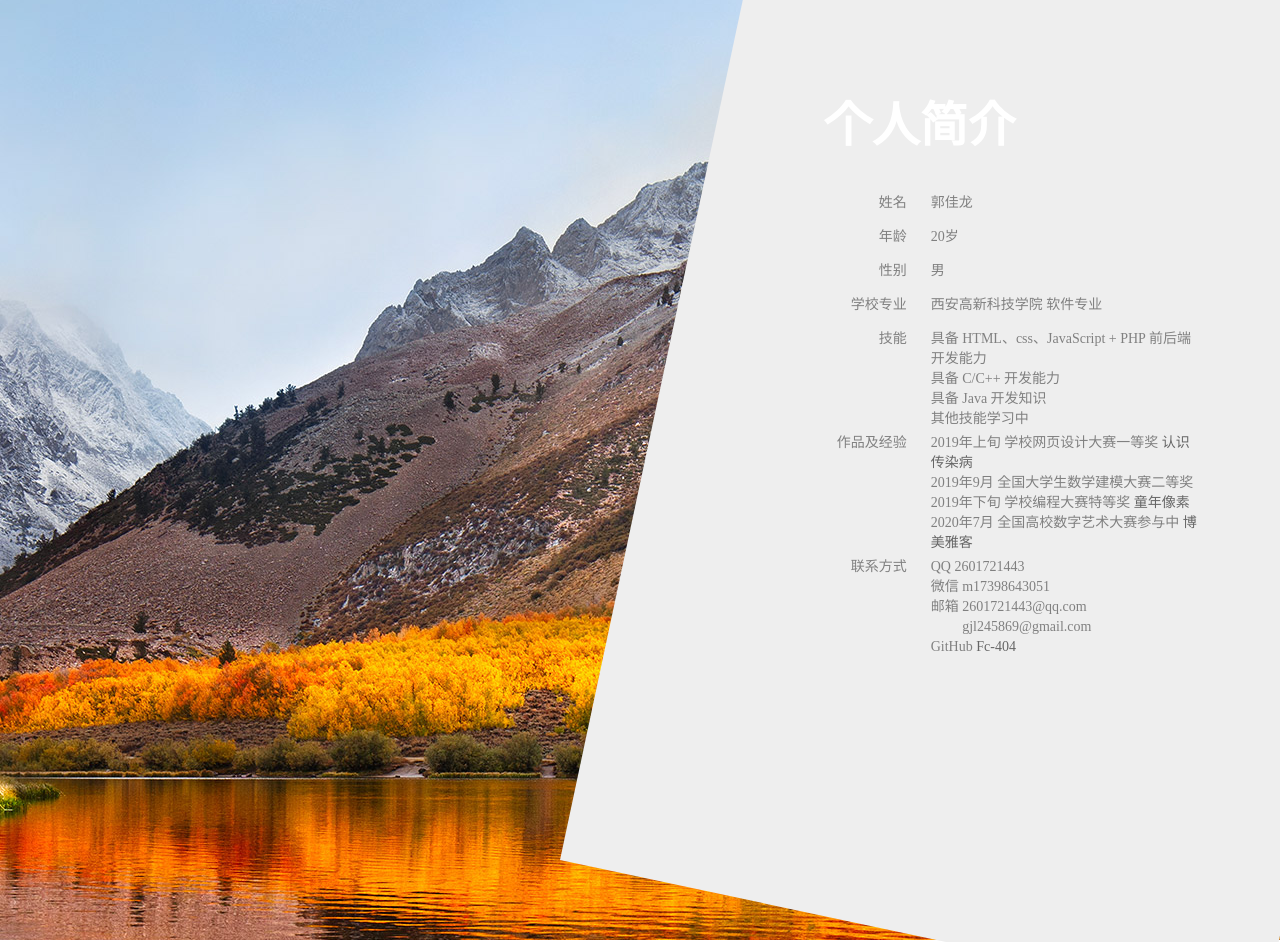
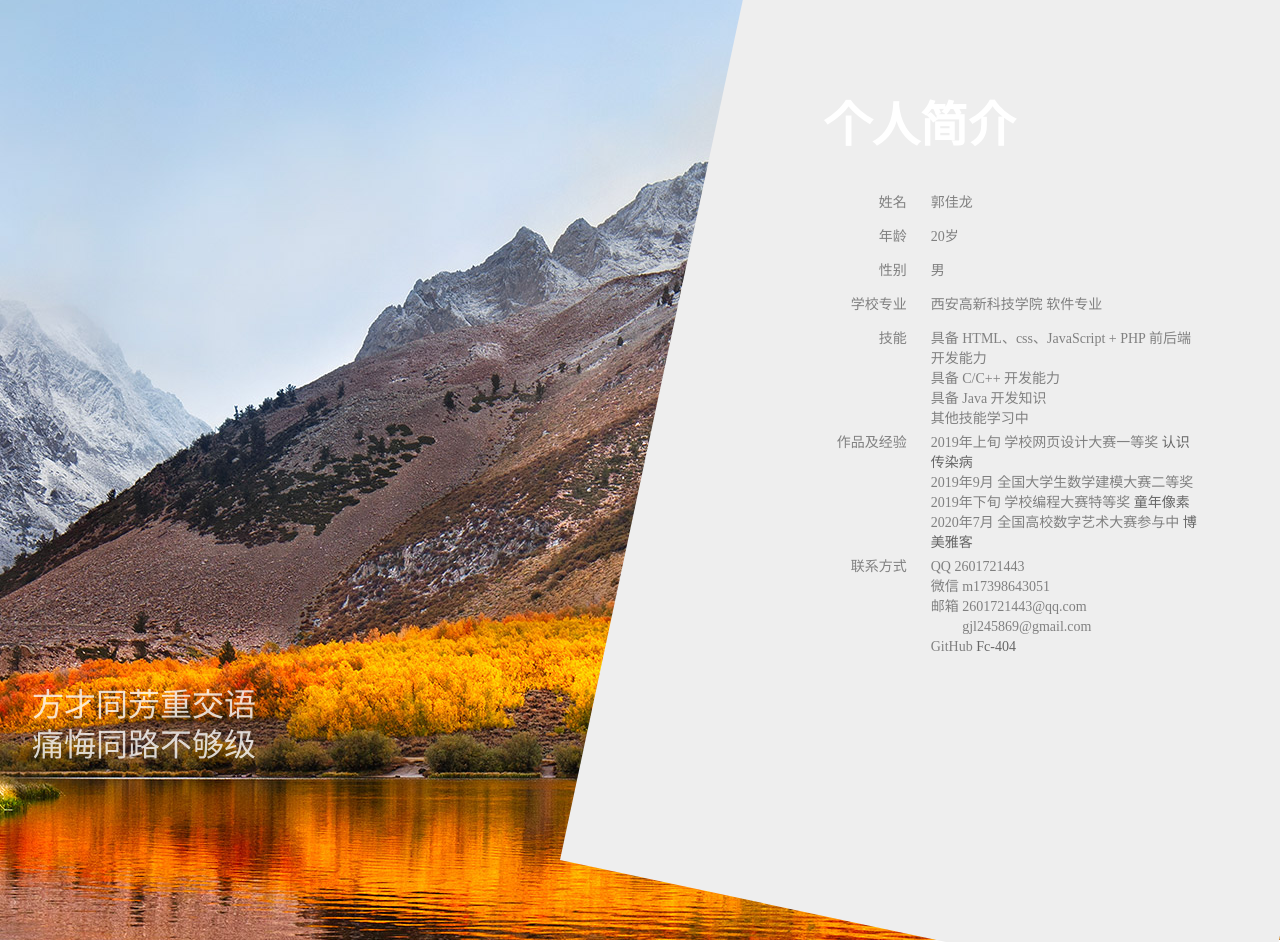
Before and after one commit to Fc-404/Fc-404.github.io, a plain HTML site: page module/resume/resume.html in a window 1280 px wide. Shown: the top 942 px of the page. Drawn offline with Linux system fonts and the light colour scheme.

Commit message:
add 'deepword'

```diff
--- a/module/resume/resume.html
+++ b/module/resume/resume.html
@@ -9,6 +9,10 @@
 <body>
 	<div id="bg">
 		<img src="./img_bg.jpg" data-bg-position-x="0" data-bg-position-y="0">
+		<p id="bg-deepword">
+			方才同芳重交语<br>
+			痛悔同路不够级
+		</p>
 	</div>
 	<div id="info-bg">
 		<div id="info-text">
--- a/module/resume/rusume.css
+++ b/module/resume/rusume.css
@@ -25,6 +25,16 @@ body {
 	--transition: all 3s;
 	--transform: translate(0, -360px);
 	--top: -360px;
+}
+#bg #bg-deepword {
+	color: white;
+	opacity: .8;
+	display: block;
+	position: absolute;
+	bottom: 0.2rem;
+	left: 2rem;
+	font-size: 2rem;
+	line-height: 2.5rem;
 }
 
 #info-bg {
```
